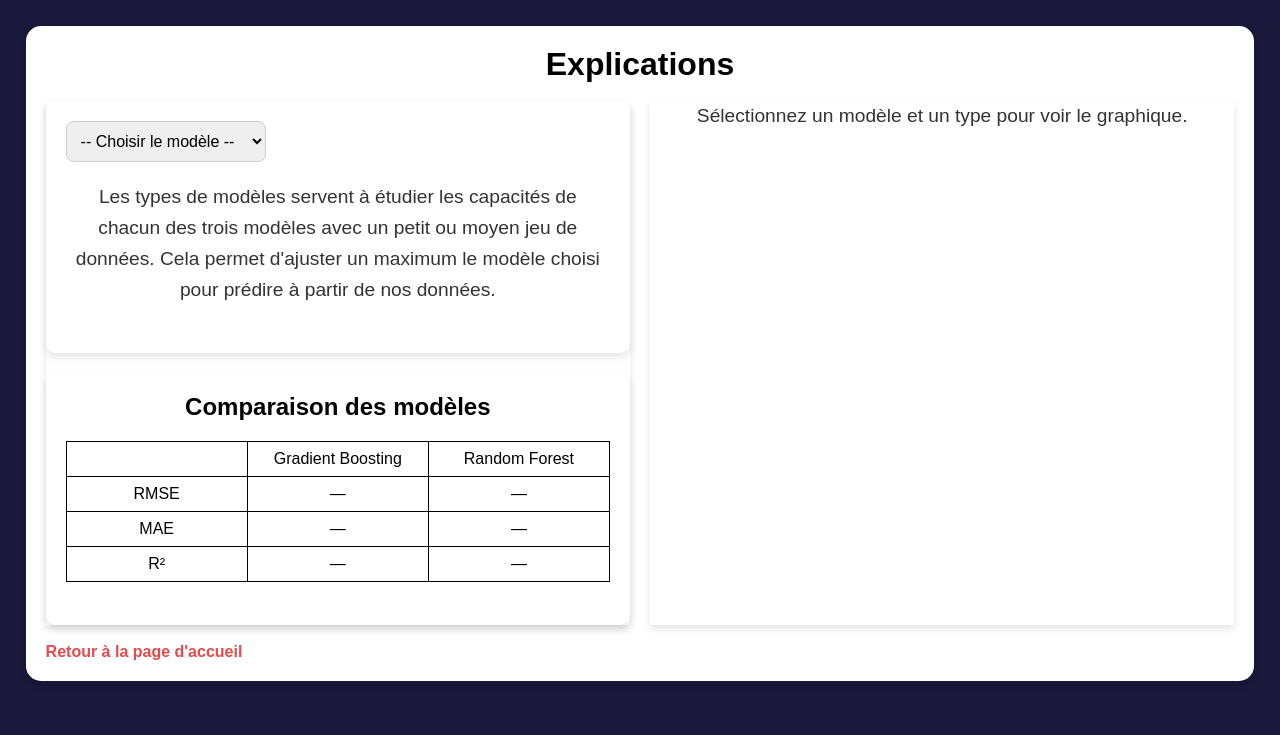
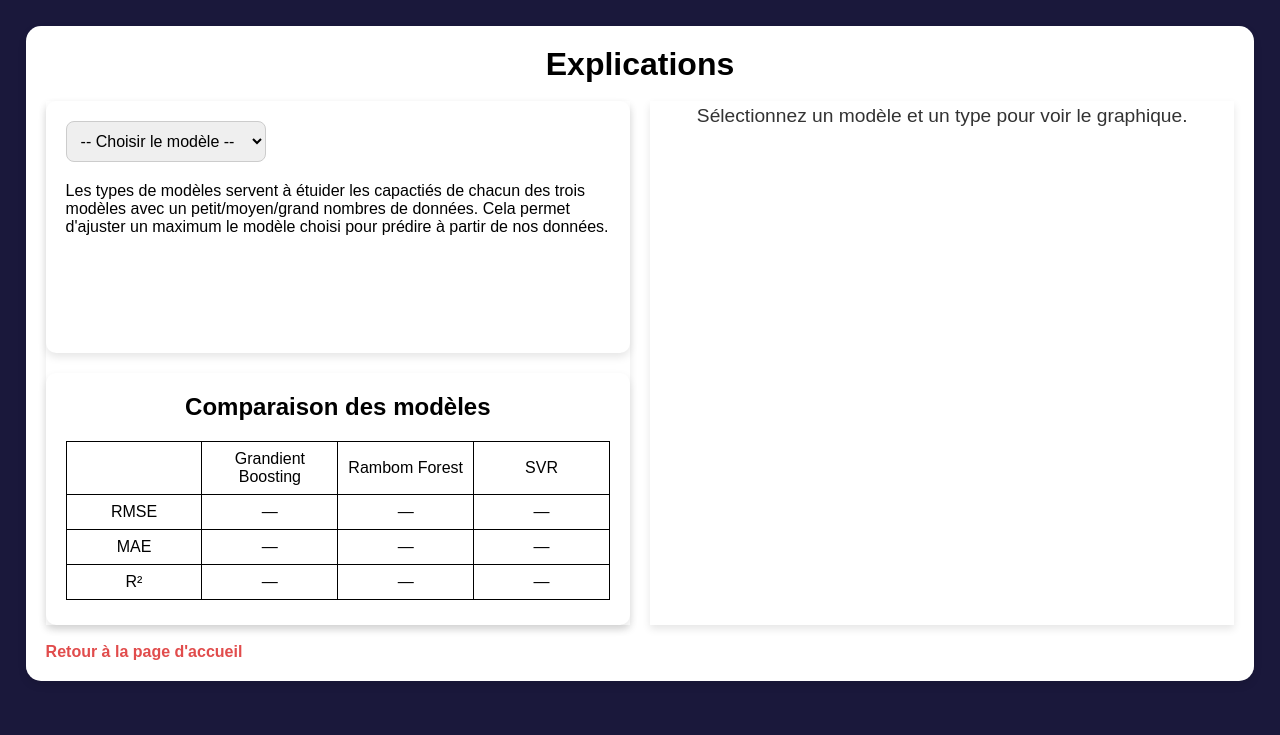
Before and after one commit to Caquite/GamesSales, a PHP site: page /documentation.php in a window 1280 px wide. Shown: the part 93-828 px from the top of the page. Run offline with PHP 8.4, Linux system fonts and the light colour scheme.

Commit message:
derniers changements de la page docu

```diff
--- a/Site_web/frontend/documentation.php
+++ b/Site_web/frontend/documentation.php
@@ -3,34 +3,27 @@ session_start();
 
 $donnees = [
     'gradient_boosting' => [
-        'type1' => ['RMSE' => '0.833', 'MAE' => '0.669', 'R²' => '0.202', 'image' => 'images/graphe_VP_vs_VR_GB_moyen.png'],
-        'type2' => ['RMSE' => '0.229', 'MAE' => '0.173', 'R²' => '0.173', 'image' => 'images/graphe_VP_vs_VR_GB_petit.png'],
+        'type1' => ['RMSE' => '0.757', 'MAE' => '0.603', 'R²' => '0.246', 'image' => 'images/graphe_VP_vs_VR_GB_datacomplet.png'],
+        'type2' => ['RMSE' => '0.833', 'MAE' => '0.669', 'R²' => '0.202', 'image' => 'images/graphe_VP_vs_VR_GB_moyen.png'],
+        'type3' => ['RMSE' => '0.229', 'MAE' => '0.173', 'R²' => '0.173', 'image' => 'images/graphe_VP_vs_VR_GB_petit.png'],
     ],
     'random_forest' => [
-        'type1' => ['RMSE' => '0.846', 'MAE' => '0.679', 'R²' => '0.177', 'image' => 'images/graphe_VP_vs_VR_RF_moyen.png'],
-        'type2' => ['RMSE' => '0.229', 'MAE' => '0.173', 'R²' => '0.169', 'image' => 'images/graphe_VP_vs_VR_RF_petit.png'],
+        'type1' => ['RMSE' => '0.762', 'MAE' => '0.608', 'R²' => '0.232', 'image' => 'images/graphe_VP_vs_VR_RF_datacomplet.png'],
+        'type2' => ['RMSE' => '0.846', 'MAE' => '0.679', 'R²' => '0.177', 'image' => 'images/graphe_VP_vs_VR_RF_moyen.png'],
+        'type3' => ['RMSE' => '0.229', 'MAE' => '0.173', 'R²' => '0.169', 'image' => 'images/graphe_VP_vs_VR_RF_petit.png'],
+    ],
+    'svr' => [
+        'type1' => ['RMSE' => '0.831', 'MAE' => '0.664', 'R²' => '0.135', 'image' => 'images/graphe_VP_vs_VR_SVR_datacomplet.png'],
+        'type2' => ['RMSE' => '0.879', 'MAE' => '0.707', 'R²' => '0.112', 'image' => 'images/graphe_VP_vs_VR_SVR_moyen.png'],
+        'type3' => ['RMSE' => '0.324', 'MAE' => '0.300', 'R²' => '-0.663', 'image' => 'images/graphe_VP_vs_VR_SVR_petit.png'],
     ],
 ];
 
 $explications = [
     'gradient_boosting' => "Le Gradient Boosting est un algorithme d'ensemble qui construit des arbres de décision séquentiellement. Chaque arbre corrige les erreurs du précédent, ce qui le rend très performant mais plus lent à entraîner.",
     'random_forest'     => "Le Random Forest est un algorithme d'ensemble qui construit plusieurs arbres de décision en parallèle sur des sous-échantillons aléatoires. Il est robuste au surapprentissage et rapide à entraîner.",
-    ];
-
-
-$description_graphe = [
-    'gradient_boosting' => [
-        'type1' => "Avec un RMSE de 0.833 et un R² de 0.202, Gradient Boosting est le plus performant des deux modèles. Ses points s'alignent relativement mieux autour de la ligne rouge pour les ventes faibles à moyennes (0-1,5M). Cependant, comme les autres modèles, il sous-estime systématiquement les ventes élevées (>2M), où les points s'éloignent nettement de la diagonale.",
-        'type2' => "Avec un RMSE de 0,229 et un R² de 0,173, Gradient Boosting est le plus performant des deux modèles. Ses points s'alignent relativement mieux autour de la ligne rouge pour les ventes faibles à moyennes (0–0,4M). Cependant, au-delà de 0,4M, la dispersion augmente nettement et les prédictions deviennent peu fiables. Gradient Boosting est légèrement supérieur à Random Forest grâce à son R² plus élevé.",
-    ],
-    'random_forest' => [
-        'type1' => "Random Forest affiche des résultats très proches (RMSE = 0,846, R² = 0,177). La distribution de ses points (en bleu) est similaire à celle du Gradient Boosting, avec une légère dispersion supplémentaire pour les ventes entre 0 et 1M. Il échoue lui aussi à prédire les valeurs au dessus de 2M.",
-        'type2' => "Random Forest affiche des résultats identiques (RMSE = 0,229, R² = 0,169). La distribution de ses points est similaire à celle du Gradient Boosting, avec une dispersion comparable sur la plage 0–0,4M. Il échoue lui aussi à prédire de manière fiable les valeurs au-dessus de 0,4M.",
-    ],
-
+    'svr'               => "Le SVR (Support Vector Regression) cherche à trouver un hyperplan qui s'ajuste au mieux aux données dans un espace de haute dimension. Il est efficace sur les petits jeux de données mais plus lent sur les grands.",
 ];
-
-
 $modele = $_GET['modele_docu'] ?? '';
 $type   = $_GET['type_docu']   ?? '';
 $valeurs = ($modele && $type) ? ($donnees[$modele][$type] ?? null) : null;
@@ -66,24 +59,20 @@ $valeurs = ($modele && $type) ? ($donnees[$modele][$type] ?? null) : null;
                             <option value="">-- Choisir le modèle --</option>
                             <option value="gradient_boosting" <?= $modele === 'gradient_boosting' ? 'selected' : '' ?>>Gradient Boosting</option>
                             <option value="random_forest"     <?= $modele === 'random_forest'     ? 'selected' : '' ?>>Random Forest</option>
+                            <option value="svr"               <?= $modele === 'svr'               ? 'selected' : '' ?>>SVR</option>
                         </select>
 
                         <?php if ($modele): ?>
                         <select name="type_docu" onchange="this.form.submit()">
                             <option value="">-- Choisir le type --</option>
-                            <option value="type1" <?= $type === 'type1' ? 'selected' : '' ?>>Moyen jeu de données</option>
-                            <option value="type2" <?= $type === 'type2' ? 'selected' : '' ?>>Petit jeu de données</option>
+                            <option value="type1" <?= $type === 'type1' ? 'selected' : '' ?>>Grand</option>
+                            <option value="type2" <?= $type === 'type2' ? 'selected' : '' ?>>Moyen</option>
+                            <option value="type3" <?= $type === 'type3' ? 'selected' : '' ?>>Petit</option>
                         </select>
                         <?php endif; ?>
                     </form>
-                    <?php if (!$modele): ?>
-                        <p>Les types de modèles servent à étudier les capacités de chacun des trois modèles avec un petit ou moyen jeu de données.
-                        Cela permet d'ajuster un maximum le modèle choisi pour prédire à partir de nos données.</p>
-                    <?php endif; ?>
-
-                    <?php if ($modele && isset($explications[$modele])): ?>
-                        <p class="explication_modele"><?= $explications[$modele] ?></p>
-                    <?php endif; ?>
+                    Les types de modèles servent à étuider les capactiés de chacun des trois modèles avec un petit/moyen/grand nombres de données.
+                    Cela permet d'ajuster un maximum le modèle choisi pour prédire à partir de nos données.
                 </div>
 
                 <div class="bloc_tableau">
@@ -91,23 +80,27 @@ $valeurs = ($modele && $type) ? ($donnees[$modele][$type] ?? null) : null;
                     <table>
                         <tr>
                             <td></td>
-                            <td>Gradient Boosting</td>
-                            <td>Random Forest</td>
+                            <td>Grandient Boosting</td>
+                            <td>Rambom Forest</td>
+                            <td>SVR</td>
                         </tr>
                         <tr>
                             <td>RMSE</td>
                             <td><?= $donnees['gradient_boosting'][$type]['RMSE'] ?? '—' ?></td>
                             <td><?= $donnees['random_forest'][$type]['RMSE'] ?? '—' ?></td>
+                            <td><?= $donnees['svr'][$type]['RMSE'] ?? '—' ?></td>
                         </tr>
                         <tr>
                             <td>MAE</td>
                             <td><?= $donnees['gradient_boosting'][$type]['MAE'] ?? '—' ?></td>
                             <td><?= $donnees['random_forest'][$type]['MAE'] ?? '—' ?></td>
+                            <td><?= $donnees['svr'][$type]['MAE'] ?? '—' ?></td>
                         </tr>
                         <tr>
                             <td>R²</td>
                             <td><?= $donnees['gradient_boosting'][$type]['R²'] ?? '—' ?></td>
                             <td><?= $donnees['random_forest'][$type]['R²'] ?? '—' ?></td>
+                            <td><?= $donnees['svr'][$type]['R²'] ?? '—' ?></td>
                         </tr>
                     </table>
 
@@ -118,8 +111,8 @@ $valeurs = ($modele && $type) ? ($donnees[$modele][$type] ?? null) : null;
             <div class="bloc_droit">
                 <?php if ($valeurs): ?>
                     <img src="<?= $valeurs['image'] ?>" alt="Graphique">
-                    <?php if ($modele && $type && isset($description_graphe[$modele][$type])): ?>
-                        <p class="description_graphe"><?= $description_graphe[$modele][$type] ?></p>
+                    <?php if ($modele && isset($explications[$modele])): ?>
+                        <p class="explication_modele"><?= $explications[$modele] ?></p>
                     <?php endif; ?>
                 <?php else: ?>
                     <p>Sélectionnez un modèle et un type pour voir le graphique.</p>
```
Also changed, not shown: Site_web/frontend/images/graphe_VP_vs_VR_GB_datacomplet.png (added), Site_web/frontend/images/graphe_VP_vs_VR_GB_moyen.png, Site_web/frontend/images/graphe_VP_vs_VR_GB_petit.png, Site_web/frontend/images/graphe_VP_vs_VR_RF_datacomplet.png (added), Site_web/frontend/images/graphe_VP_vs_VR_RF_moyen.png, Site_web/frontend/images/graphe_VP_vs_VR_RF_petit.png.
